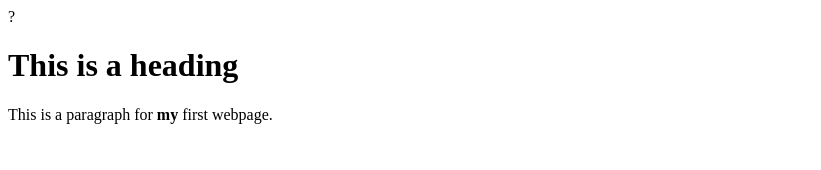
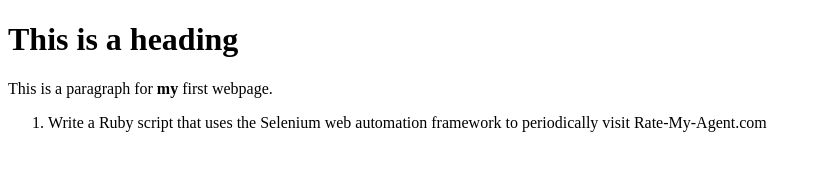
Before and after one commit to margerolaga/ruby_test, a plain HTML site: page html-boilerplate/index.html in a window 1280 px wide. Shown: the whole page, without its empty margins (0-821 px from the left). Drawn offline with Linux system fonts and the light colour scheme.

Commit message:
Added a list into index.html

```diff
--- a/html-boilerplate/index.html
+++ b/html-boilerplate/index.html
@@ -1,6 +1,6 @@
 <!DOCTYPE html>
 <html lang="en">
-    <head>?
+    <head>
         <meta  charset="UTF-8">
         <title>My First Webpage for HTML</title>
     </head>
@@ -8,5 +8,9 @@
     <body>
         <h1> This is a heading </h1>
         <p> This is a paragraph for <strong>my</strong> first webpage.</p>
+
+        <ol>
+            <li>Write a Ruby script that uses the Selenium web automation framework to periodically visit Rate-My-Agent.com</li>
+        </ol>
     </body>
 </html>
```
